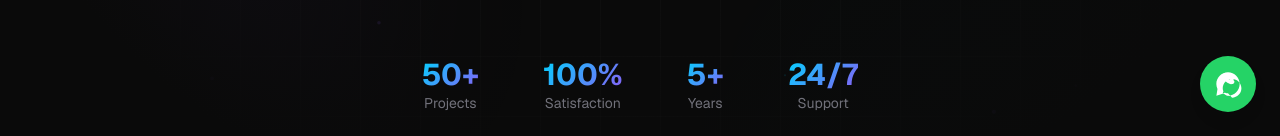
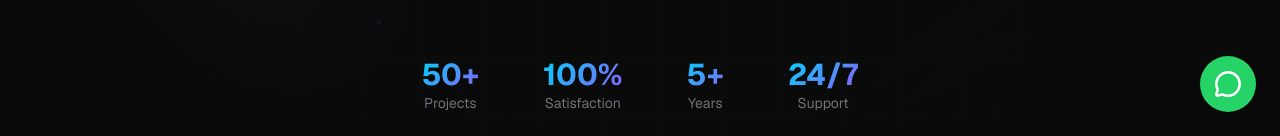
Before and after one commit to miguelgargurevich/gargurevich-digital, a Next.js app: page /en in a window 1280 px wide. Shown: the part 664-800 px from the top of the page. Built offline with nearby package versions, Linux system fonts and the light colour scheme; no server answers; the database is empty.

Commit message:
fix ofertas en BD

```diff
--- a/src/components/ui/WhatsAppFloat.tsx
+++ b/src/components/ui/WhatsAppFloat.tsx
@@ -4,6 +4,7 @@ import { useSearchParams } from 'next/navigation';
 import { useLocale } from 'next-intl';
 import Link from 'next/link';
 import { Suspense } from 'react';
+import { MessageCircle } from 'lucide-react';
 
 type PlanKeyEs = {
   [key: string]: string;
@@ -58,15 +59,7 @@ function WhatsAppFloatContent() {
       aria-label="WhatsApp"
       title={message}
     >
-          {/* WhatsApp Icon - Official Logo */}
-          <svg
-            className="w-7 h-7"
-            viewBox="0 0 24 24"
-            fill="currentColor"
-            xmlns="http://www.w3.org/2000/svg"
-          >
-            <path d="M12 2C6.48 2 2 6.48 2 12c0 1.54.36 3 .97 4.29L2.05 22l6.03-1.92C10.05 21.61 10.98 22 12 22c5.52 0 10-4.48 10-10S17.52 2 12 2zm0 18c-.87 0-1.72-.17-2.5-.48l-.18-.08-1.86.59.61-1.8-.1-.19c-.31-.71-.48-1.49-.48-2.3 0-4.41 3.59-8 8-8s8 3.59 8 8-3.59 8-8 8zm4.64-12.03c-.25-.12-1.47-.73-1.69-.81-.23-.09-.39-.09-.56.09-.17.19-.64.81-.78.97-.15.17-.29.19-.54.06-.25-.12-1.05-.39-2-.62-.74-.41-1.23-.91-1.37-1.15-.13-.25-.01-.38.1-.5.1-.1.23-.26.35-.39.1-.13.13-.22.2-.36.07-.14.04-.27-.02-.38-.07-.11-.56-1.35-.77-1.84-.2-.48-.41-.42-.56-.43-.15 0-.31 0-.48 0-.16 0-.43.06-.65.3-.23.25-.87.85-.87 2.07 0 1.22.89 2.4 1.01 2.56.13.17 1.82 2.78 4.41 3.9.62.27 1.1.43 1.48.55.63.2 1.2.17 1.65.1.5-.07 1.54-.63 1.76-1.23.22-.6.22-1.12.15-1.23-.06-.12-.23-.19-.48-.31z" />
-          </svg>
+      <MessageCircle className="w-7 h-7" strokeWidth={2.2} />
     </Link>
   );
 }
```
